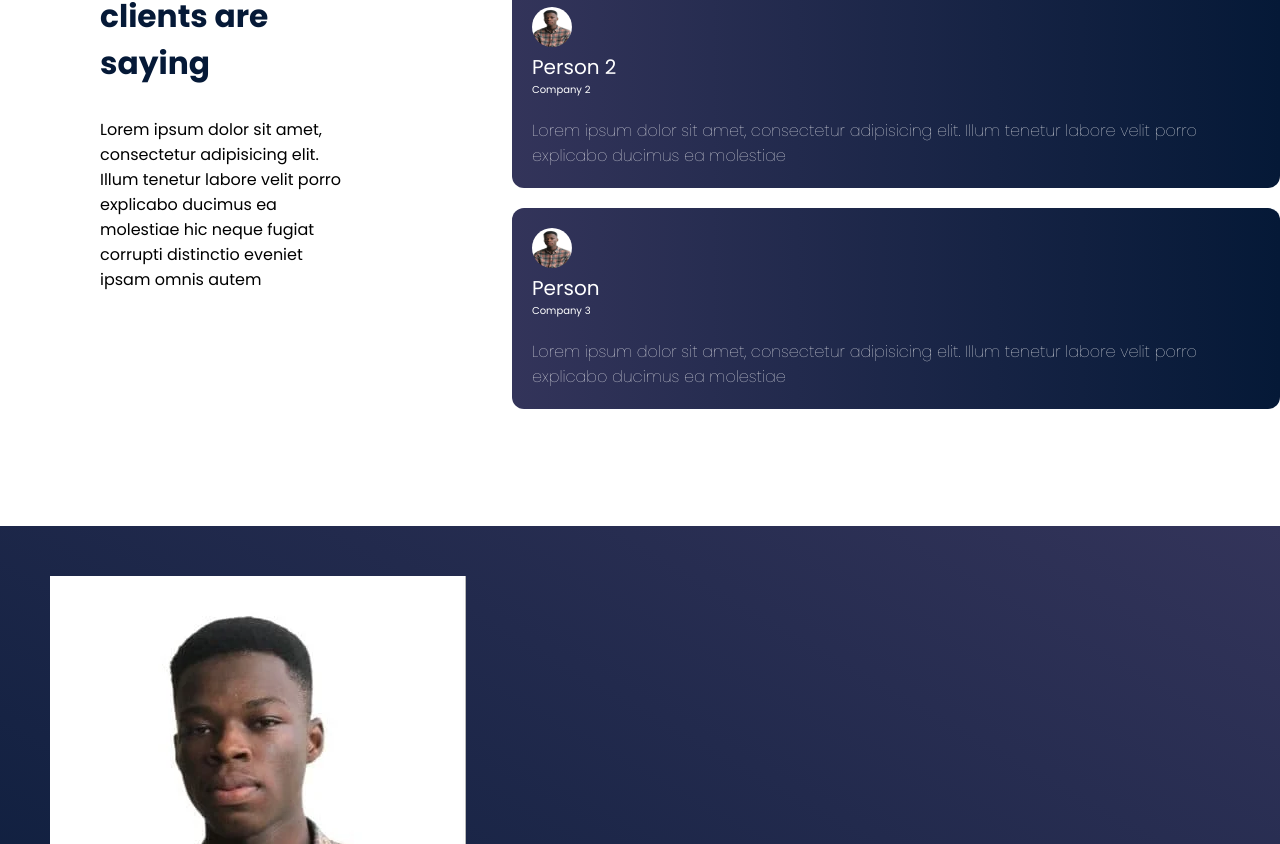
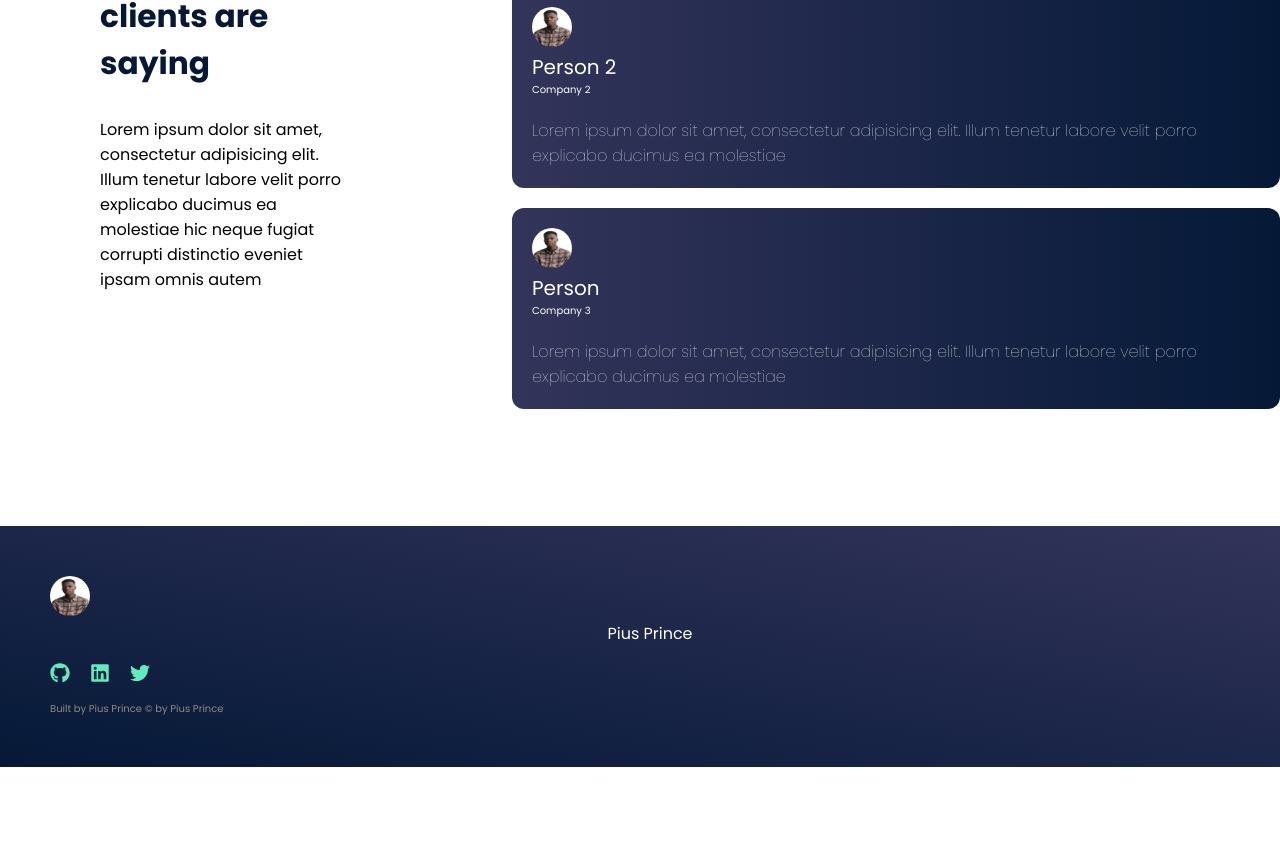
Before and after one commit to pandasoft0/react-portfolio, a React (Create React App) app: page / in a window 1280 px wide. Shown: the part 1956-2800 px from the top of the page. After the commit the page ends 2723 px from the top, so only its background shows below. Built offline with nearby package versions, Linux system fonts and the light colour scheme.

Commit message:
fix: Update footer styling

```diff
--- a/src/components/Footer/FooterElements.js
+++ b/src/components/Footer/FooterElements.js
@@ -20,14 +20,26 @@ export const FooterWrapper = styled.footer`
 
 `
 
+export const FooterLogoWrapper = styled.div`
+    display: flex;
+
+`
+
 export const FooterImg = styled.img`
-
+    height: 4rem;
+    width: 4rem;
+    border-radius: 50%;
 `
 
 export const FooterText = styled(Link)`
     font-size: 1.6rem;
     color: #fff;
     text-decoration: none;
+    margin-left: 2rem;
+    display: flex;
+    justify-content: center;
+    align-items: center;
+
 `
 
 export const FooterLinksWrapper = styled.div`
```
